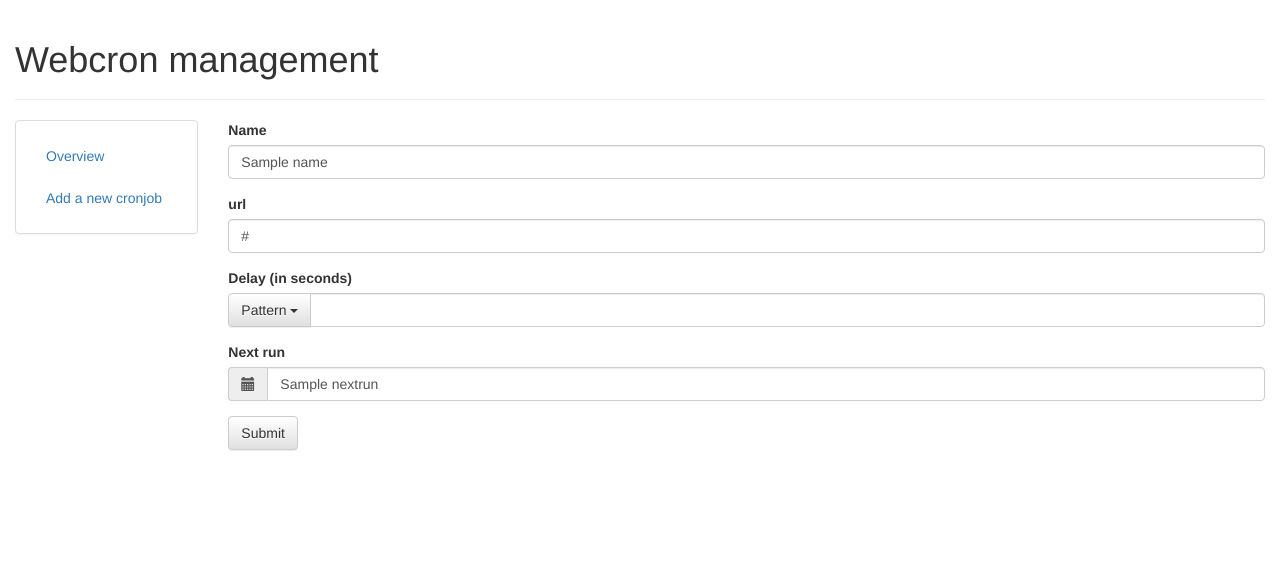
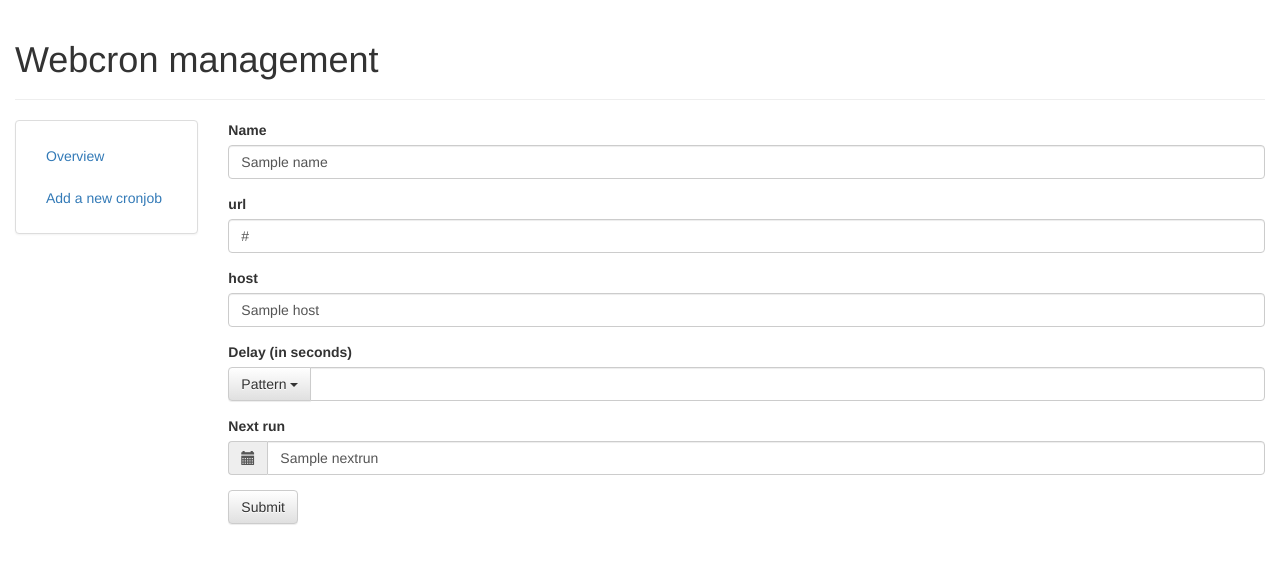
Before and after one commit to MADEVAL/Webcron, a PHP site: template templates/editjob.html.twig in a window 1280 px wide. Shown: the top 564 px of the page. Run offline with PHP 8.4, Linux system fonts and the light colour scheme; the template is opened without the code that fills it: most values are stand-ins (such as "Sample title", 1, 10 or a date in 2020); some libraries are stand-ins or nearby versions.

Commit message:
Added remote jobs

```diff
--- a/addjob.php
+++ b/addjob.php
@@ -60,6 +60,7 @@ elseif ($_SERVER["REQUEST_METHOD"] == "POST") {
     }
 
     $url = $_POST['url'];
+    $host = $_POST['host'];
     $name = $_POST['name'];
     $delay = $_POST['delay'];
     $nextrunObj = new DateTime($_POST['nextrun']);
@@ -75,8 +76,8 @@ elseif ($_SERVER["REQUEST_METHOD"] == "POST") {
     }
 
 
-    $stmt = $db->prepare("INSERT INTO jobs(user, name, url, delay, nextrun)  VALUES(?, ?, ?, ?, ?)");
-    $stmt->execute(array($_SESSION["userID"], $name, $url, $delay, $nextrun));
+    $stmt = $db->prepare("INSERT INTO jobs(user, name, url, host, delay, nextrun)  VALUES(?, ?, ?, ?, ?, ?)");
+    $stmt->execute(array($_SESSION["userID"], $name, $url, $host, $delay, $nextrun));
 
     header("location:addjob.php?message=added");
     exit;
--- a/templates/addjob.html.twig
+++ b/templates/addjob.html.twig
@@ -23,6 +23,11 @@
     <div class="form-group">
         <label for="url">url</label>
         <input type="text" name="url" class="form-control" id="url" placeholder="http://example.com/ or 'sudo yum update -y'">
+    </div>
+
+    <div class="form-group">
+        <label for="host">host</label>
+        <input type="text" name="host" class="form-control" id="host" placeholder="localhost">
     </div>
 
     <div class="form-group">
--- a/templates/editjob.html.twig
+++ b/templates/editjob.html.twig
@@ -18,6 +18,11 @@
     <div class="form-group">
         <label for="url">url</label>
         <input type="text" name="url" class="form-control" id="url" placeholder="http://example.com/ or 'sudo yum update -y'" value="{{ url }}">
+    </div>
+
+    <div class="form-group">
+        <label for="host">host</label>
+        <input type="text" name="host" class="form-control" id="host" placeholder="localhost" value="{{ host }}">
     </div>
 
     <div class="form-group">
--- a/webcron.php
+++ b/webcron.php
@@ -60,7 +60,7 @@ if (file_exists("cache/get-services.trigger")) {
     }
 }
 
-$stmt = $db->query('SELECT jobID, url, delay, nextrun FROM jobs WHERE nextrun < ' . time());
+$stmt = $db->query('SELECT jobID, url, host, delay, nextrun FROM jobs WHERE nextrun < ' . time());
 $results = $stmt->fetchAll(PDO::FETCH_ASSOC);
 $client = new \GuzzleHttp\Client();
 
@@ -81,7 +81,8 @@ foreach ($results as $result) {
         if($result["url"] != "reboot") {
             $body = '';
             $statuscode = 0;
-            exec($result["url"] . " 2>&1", $body, $statuscode);
+            $url = "ssh " . $result['host'] . " '" . $result['url'] . "'";
+            exec($url, $body, $statuscode);
             $body = implode("\n", $body);
         } else {
             if (!file_exists('cache/get-services.trigger')) {
```
Also changed, not shown: editjob.php (+5 -3 lines).
